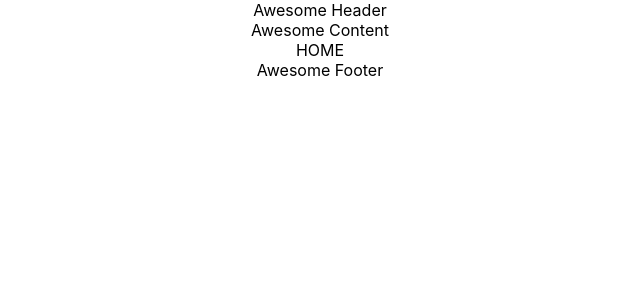
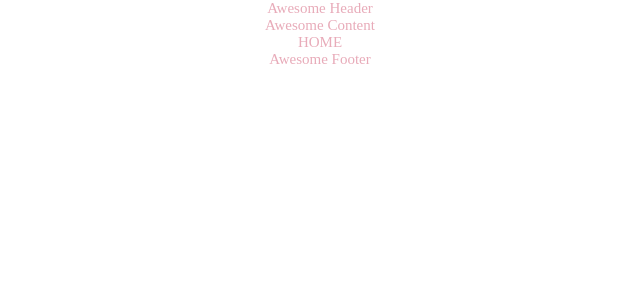
Before and after one commit to farapara/capstone-project, a React (Create React App) app: page / in a window 1280 px wide. Shown: the top 300 px of the page, without its empty margins (320-960 px from the left). Built offline with nearby package versions, Linux system fonts and the light colour scheme.

Commit message:
Import url for font

```diff
--- a/src/index.css
+++ b/src/index.css
@@ -1,13 +1,14 @@
 body {
   margin: 0;
-  font-family: -apple-system, BlinkMacSystemFont, 'Segoe UI', 'Roboto', 'Oxygen',
-    'Ubuntu', 'Cantarell', 'Fira Sans', 'Droid Sans', 'Helvetica Neue',
-    sans-serif;
-  -webkit-font-smoothing: antialiased;
-  -moz-osx-font-smoothing: grayscale;
+  padding: 0%;
 }
 
-code {
-  font-family: source-code-pro, Menlo, Monaco, Consolas, 'Courier New',
-    monospace;
+@import url("https://fonts.google.com/specimen/Libre+Baskerville#standard-styles");
+
+body {
+  font-family: "Libre Baskerville", serif;
+  font-weight: 400;
+  font-style: normal;
+  font-size: 15px;
+  color: #e8abb9;
 }
```
